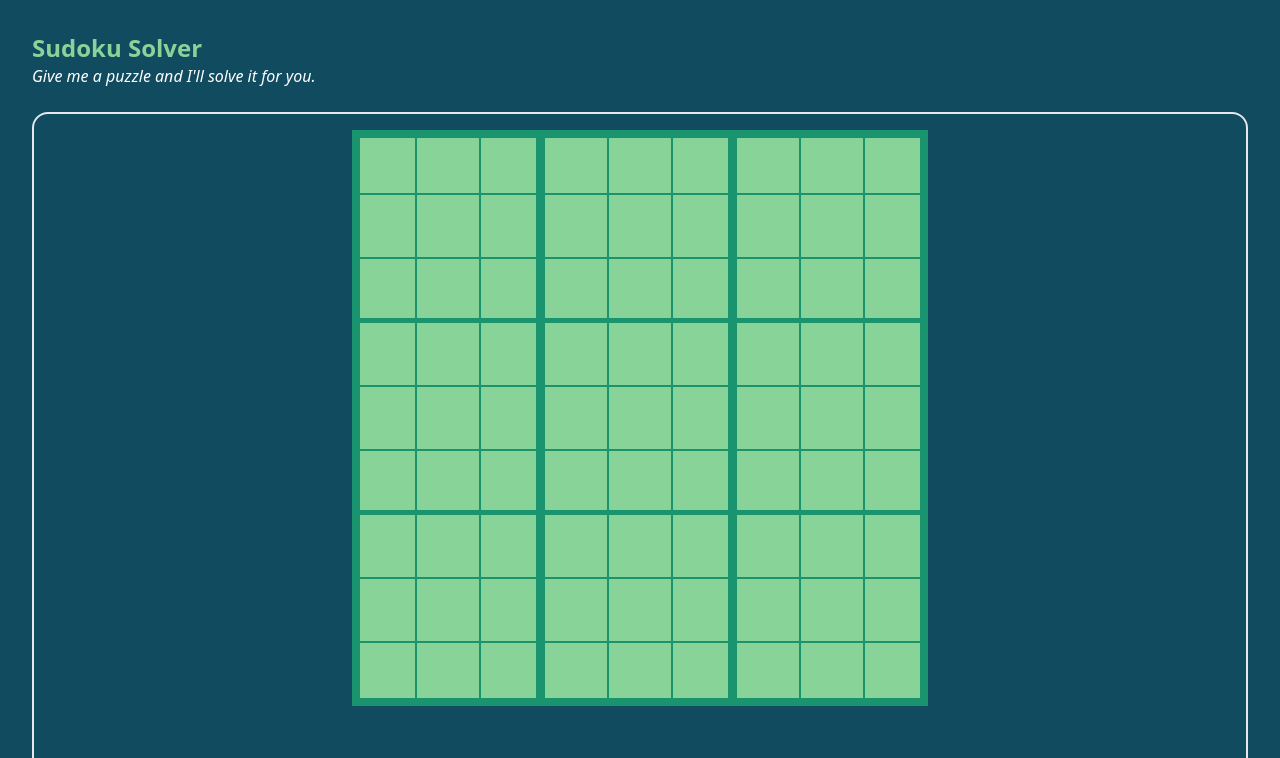
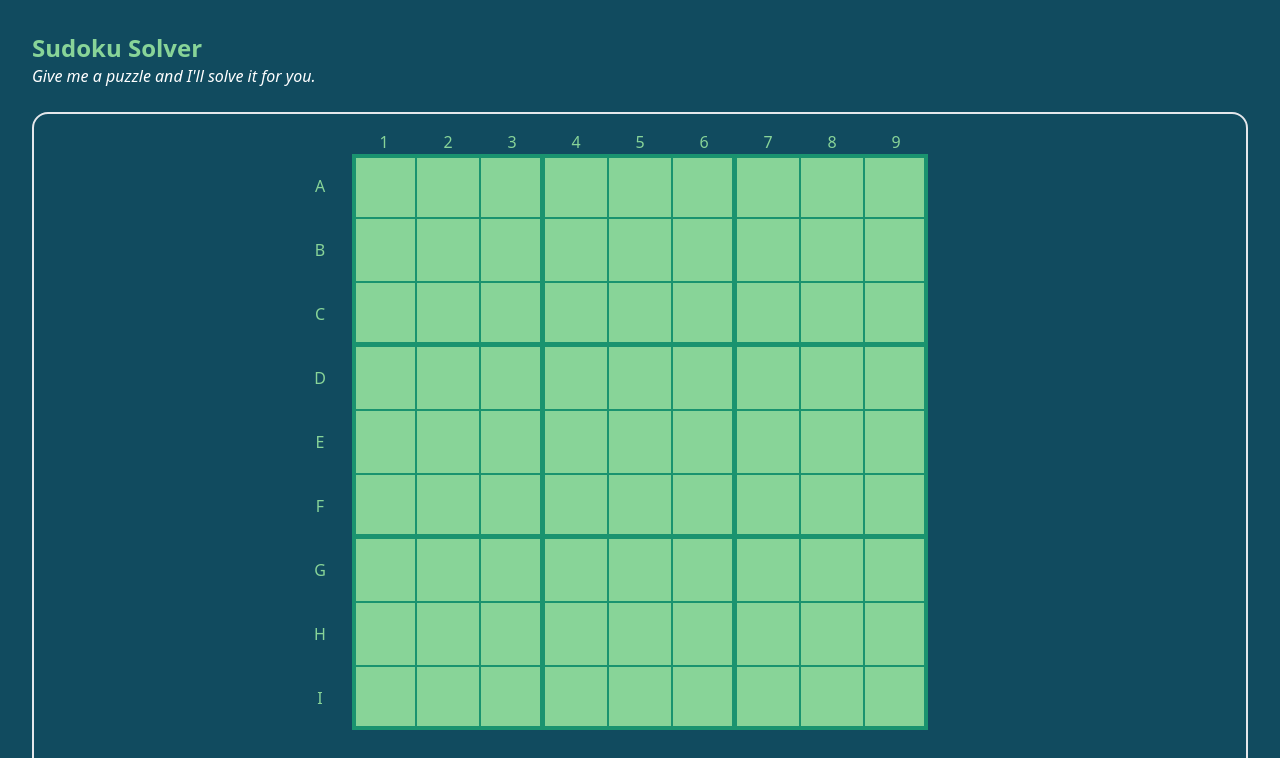
Before and after one commit to charcparle/project-sudoku-solver, a React (Create React App) app in the folder client/: page / in a window 1280 px wide. Shown: the top 758 px of the page. Built offline with nearby package versions, Linux system fonts and the light colour scheme.

Commit message:
Add x- and y- labels for the board

```diff
--- a/client/src/components/Board.jsx
+++ b/client/src/components/Board.jsx
@@ -26,9 +26,17 @@ function Board() {
       setPuzzleArr(solutionStr.split(""))
     }
   }, [puzzleStr, solutionStr, setPuzzleArr])
+  const xLabel = [" "]
+  for (let c = 1; c <= 9; c++) {
+    xLabel.push(c)
+    c === 9 && xLabel.push("")  // placeholder for the 11th column
+  }
   return (
     <div className="flex flex-col items-center">
-      <div className="grid grid-cols-9 w-max">
+      <div className="grid grid-cols-11 w-max">
+        {xLabel.map((x) => (
+          <div className="flex justify-center text-greenApple">{x}</div>
+        ))}
         {puzzleArr.map((x, i) => (
           <BoardCell content={x} idx={i} key={i} />
         ))}
--- a/client/src/components/BoardCell.jsx
+++ b/client/src/components/BoardCell.jsx
@@ -1,19 +1,29 @@
 function BoardCell({ content, idx }) {
   let n = idx + 1
   return (
+    <>
+      {/* if it is the first cell of each row, show the row no. on the left */}
+      {n % 9 === 1 && (
+        <div className="flex justify-center items-center text-greenApple p-1">
+          {String.fromCharCode("A".charCodeAt(0) + Math.floor(n / 9))}
+        </div>
+      )}
       <div
         className={
-        "flex bg-greenApple hover:bg-white border border-glowEmerald items-center text-sm m-0 p-1 h-16 w-16 content-center justify-center " +
-        (n % 3 === 0 && " border-r-8 ") +
-        (n % 9 === 1 && " border-l-8 ") +
-        (Math.ceil(n / 9) % 3 === 0 && " border-b-4 ") +
-        (Math.ceil(n / 9) === 1 && " border-t-8 ") +
-        (Math.ceil(n / 9) === 9 && " border-b-8 ")
+          "flex bg-greenApple hover:bg-white border border-glowEmerald items-center text-sm md:text-base m-0 p-1 h-8 w-8 md:h-16 md:w-16 content-center justify-center " +
+          (n % 3 === 0 && " border-r-4 ") + // every 3 column show right border
+          (n % 9 === 1 && " border-l-4 ") + // 1st column shows left border
+          (Math.ceil(n / 9) % 3 === 0 && " border-b-4 ") + // every 3 row show bottom border
+          (Math.ceil(n / 9) === 1 && " border-t-4 ") + // 1st row shows top border
+          (Math.ceil(n / 9) === 9 && " border-b-4 ") // Last row shows bottom
         }
         key={`cell-${n}`}
       >
-      {content==="."?"":content}
+        {content === "." ? "" : content}
       </div>
+      {/* 11th column for centering the grid */}
+      {n % 9 === 0 && <div></div>}
+    </>
   )
 }
 
```
Lines whose indentation alone changed are shown as unchanged.
